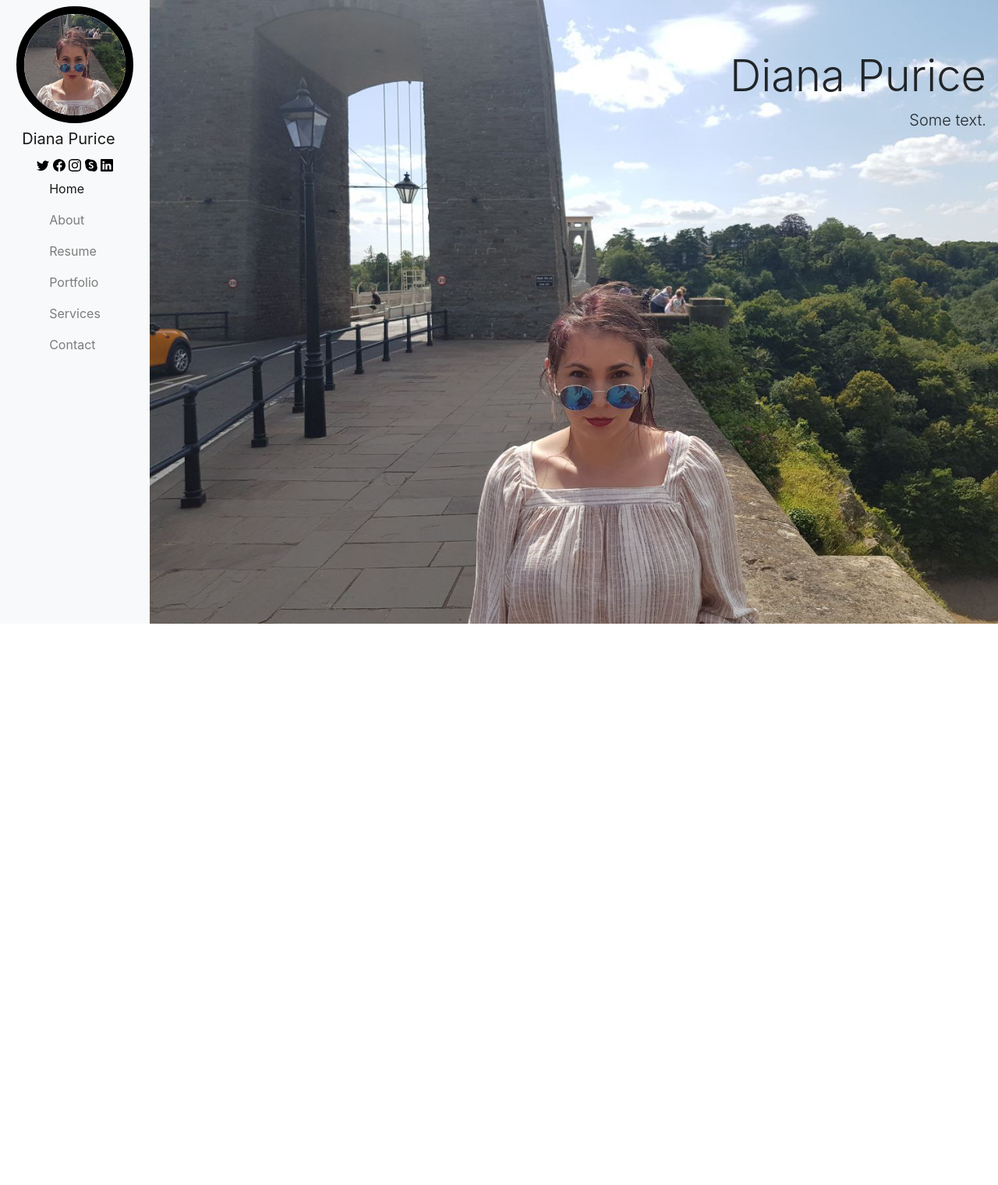
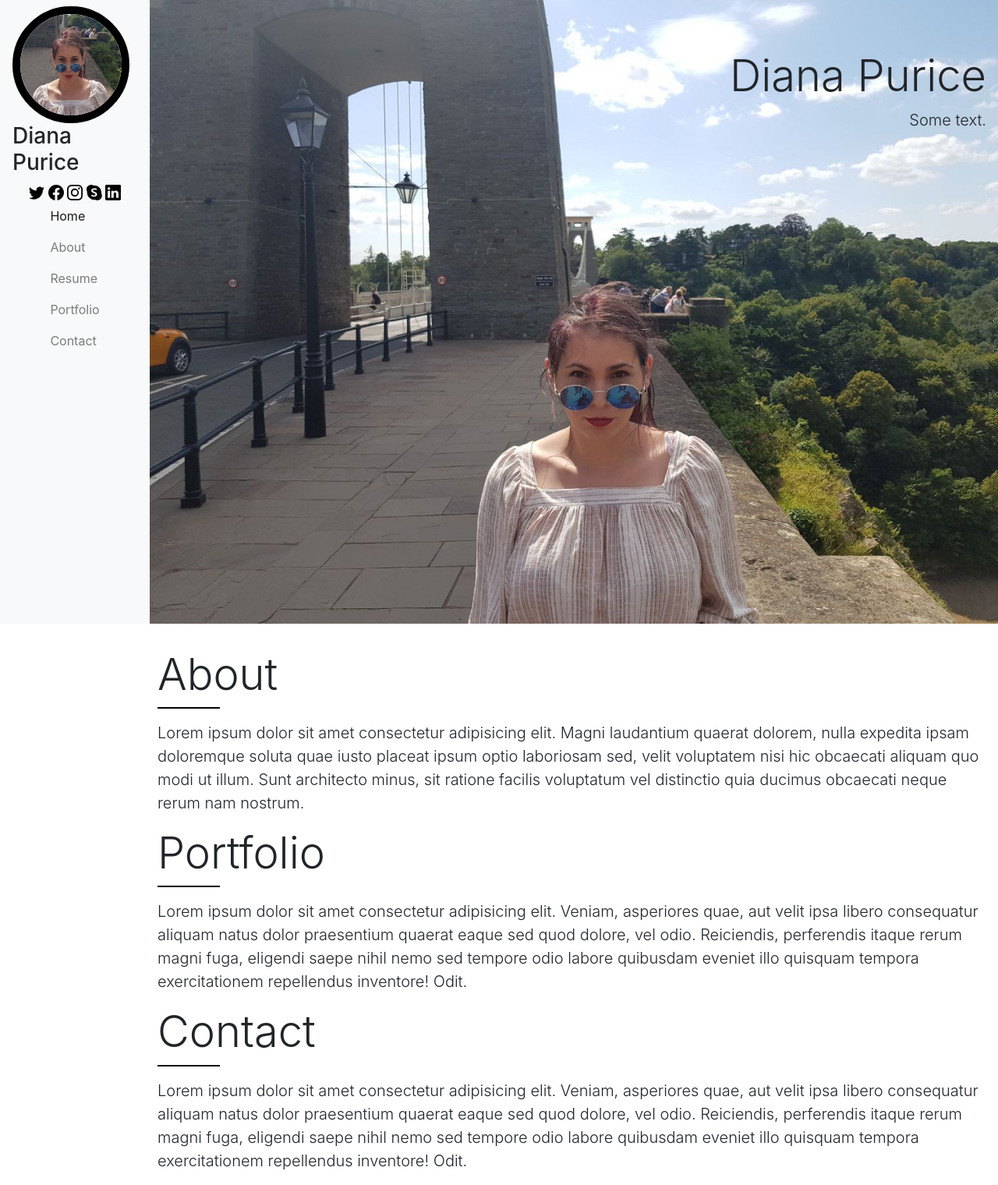
Before and after one commit to DianaPurice/D.Purice-Bootstrap-Portfolio, a website: page index.html in a window 1280 px wide. Shown: the whole page at 78% size. Before the commit the page ends 832 px from the top, so only its background shows below. Drawn offline with nearby package versions, Linux system fonts and the light colour scheme.

Commit message:
Structured the main section

```diff
--- a/css/style.css
+++ b/css/style.css
@@ -9,9 +9,19 @@
     -ms-flex-direction: column-reverse;
     flex-direction: column-reverse;
 }
-
-
-
+.jumbotron {
+    background-image: url(../images/photo_2023-03-07_15-05-45.jpg);
+    background-size: cover;
+    background-repeat: no-repeat;
+    background-position: center;
+}
+main section {
+    margin: 10px;
+}
+.line {
+    border-top: 2px solid black;
+    width: 80px;
+}
 
 
 
@@ -58,10 +68,7 @@
     }
     .jumbotron {
         height: 100vh;
-        background-image: url(../images/photo_2023-03-07_15-05-45.jpg);
-        background-size: cover;
-        background-repeat: no-repeat;
-        background-position: center;
+
     }
     .jumbotron .container {
         text-align: end;
@@ -69,4 +76,7 @@
         flex-direction: column;
         justify-items: end;
     }
+    .social img {
+        height: 20px;
+    }
 }
--- a/index.html
+++ b/index.html
@@ -35,8 +35,7 @@
         <img
           src="./images/1.jpg"
           alt="profile picture"
-        />
-        <a class="navbar-brand" href="#">Diana Purice</a>
+        /> <h3>Diana Purice</h3>
       </div>
 
       <button
@@ -61,25 +60,41 @@
           <a class="social-link" href="https://gb.linkedin.com/"><img src="./images/linkedin.svg" alt="Linkedin icon"></a>
         </div>
         <div class="navbar-nav">
-            <a class="nav-link active" href="#"
+            <a class="nav-link active" href="#home"
             >Home <span class="sr-only">(current)</span></a
           >
           <a class="nav-link" href="#">About</a>
           <a class="nav-link" href="#">Resume</a>
           <a class="nav-link" href="#">Portfolio</a>
-          <a class="nav-link" href="#">Services</a>
           <a class="nav-link" href="#">Contact</a>
         </div>
       </div>
     </nav>
-    <!-- jumbotron/ hero section -->
+
     <main>
-        <div class="jumbotron jumbotron-fluid">
+        <!-- jumbotron/ hero section -->
+        <div class="jumbotron jumbotron-fluid" id="home">
             <div class="container">
               <h1 class="display-4">Diana Purice</h1>
               <p class="lead">Some text.</p>
             </div>
           </div>
+          <!-- about section -->
+          <section id="about">
+            <h2 class="display-4">About</h2>
+            <p class="line"></p>
+            <p class="lead">Lorem ipsum dolor sit amet consectetur adipisicing elit. Magni laudantium quaerat dolorem, nulla expedita ipsam doloremque soluta quae iusto placeat ipsum optio laboriosam sed, velit voluptatem nisi hic obcaecati aliquam quo modi ut illum. Sunt architecto minus, sit ratione facilis voluptatum vel distinctio quia ducimus obcaecati neque rerum nam nostrum.</p>
+          </section>
+          <section id="portfolio">
+            <h2 class="display-4">Portfolio</h2>
+            <p class="line"></p>
+            <p class="lead">Lorem ipsum dolor sit amet consectetur adipisicing elit. Veniam, asperiores quae, aut velit ipsa libero consequatur aliquam natus dolor praesentium quaerat eaque sed quod dolore, vel odio. Reiciendis, perferendis itaque rerum magni fuga, eligendi saepe nihil nemo sed tempore odio labore quibusdam eveniet illo quisquam tempora exercitationem repellendus inventore! Odit.</p>
+          </section>
+          <section  id="contact">
+            <h2 class="display-4">Contact</h2>
+            <p class="line"></p>
+            <p class="lead">Lorem ipsum dolor sit amet consectetur adipisicing elit. Veniam, asperiores quae, aut velit ipsa libero consequatur aliquam natus dolor praesentium quaerat eaque sed quod dolore, vel odio. Reiciendis, perferendis itaque rerum magni fuga, eligendi saepe nihil nemo sed tempore odio labore quibusdam eveniet illo quisquam tempora exercitationem repellendus inventore! Odit.</p>
+          </section>
     </main>
 
     <!-- Optional JavaScript -->
```
